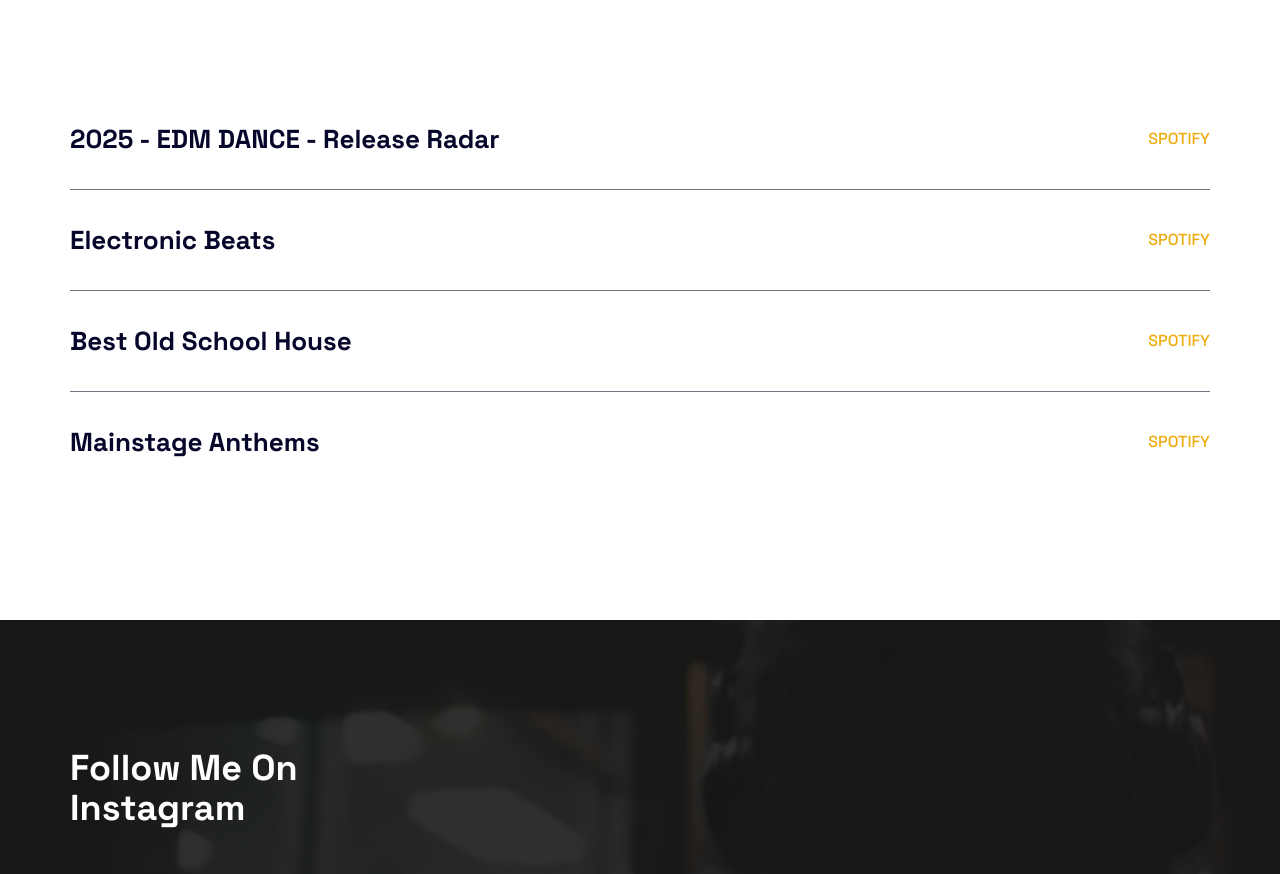
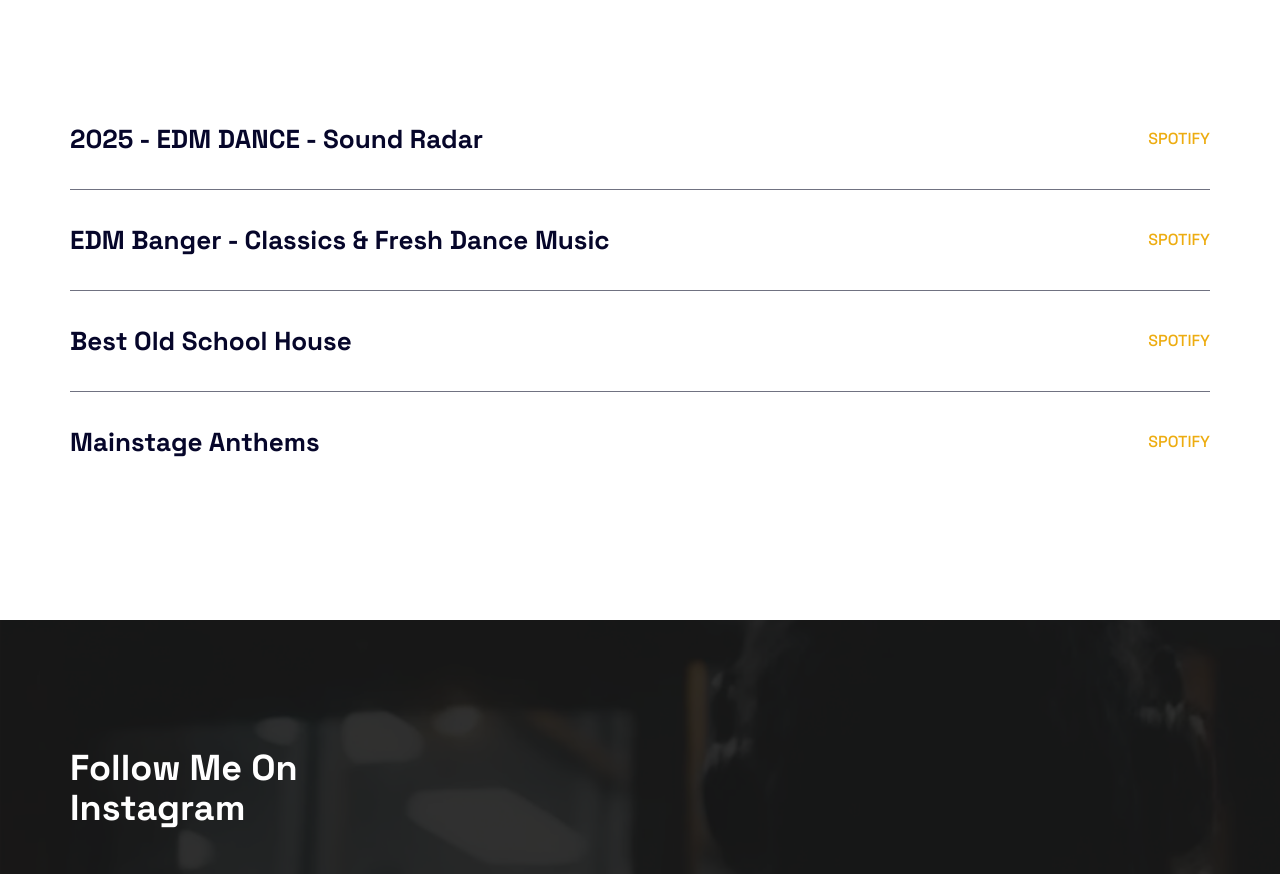
Before and after one commit to a-lottes/lottesque, a Next.js app: page / in a window 1280 px wide. Shown: the part 5520-6394 px from the top of the page. Built offline with nearby package versions, Linux system fonts and the light colour scheme; no server answers; grey boxes are pictures that could not be loaded.

Commit message:
update playlists

```diff
--- a/data/data.js
+++ b/data/data.js
@@ -2,15 +2,15 @@
 export const playlists = [
   {
     id: 1,
-    title: "2025 - EDM DANCE - Release Radar",
-    image: "/img/playlists/edmdance.png",
+    title: "2025 - EDM DANCE - Sound Radar",
+    image: "/img/playlists/sound-radar.png",
     status: "spotify",
     link: "https://open.spotify.com/playlist/7vrvdFO3NLP3Grhh6veadg",
   },
   {
     id: 2,
-    title: "Electronic Beats",
-    image: "/img/playlists/electronicbeats.png",
+    title: "EDM Banger - Classics & Fresh Dance Music   ",
+    image: "/img/playlists/edm-banger.png",
     status: "spotify",
     link: "https://open.spotify.com/playlist/0Ys083w8vVaV0LmfiNl9q2",
   },
```
Also changed, not shown: 2 other files (tests, documents, lock files or other folders).
